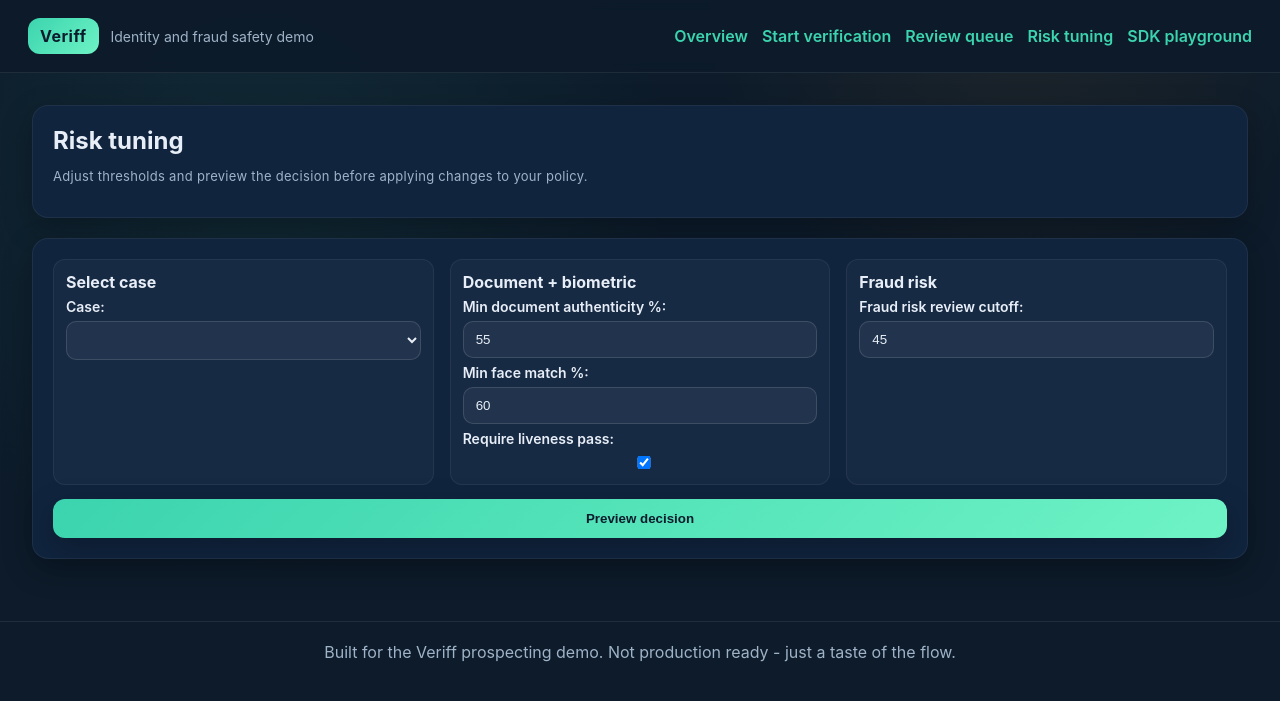
After one commit to Bamboocoffee/veriff, a Django app: page /risk-tuning/ in a window 1280 px wide. The commit adds this page. Shown: the top 701 px of the page. Run offline with Django 5.2, Linux system fonts and the light colour scheme; data that the repository does not hold is empty.

Commit message:
Add risk tuning preview to test custom decision thresholds

```diff
--- a/templates/base.html
+++ b/templates/base.html
@@ -17,6 +17,7 @@
         <a href="{% url 'dashboard' %}">Overview</a>
         <a href="{% url 'start_verification' %}">Start verification</a>
         <a href="{% url 'review_queue' %}">Review queue</a>
+        <a href="{% url 'risk_tuning' %}">Risk tuning</a>
         <a href="{% url 'sdk_playground' %}">SDK playground</a>
     </nav>
 </header>
--- /dev/null
+++ b/templates/risk_tuning.html
@@ -0,0 +1,47 @@
+{% extends "base.html" %}
+{% block content %}
+<div class="panel">
+    <h2>Risk tuning</h2>
+    <p class="stat-label">Adjust thresholds and preview the decision before applying changes to your policy.</p>
+</div>
+
+<div class="panel">
+    <form method="post" class="form-grid">
+        {% csrf_token %}
+        <div class="layout-grid">
+            <div class="list-item">
+                <strong>Select case</strong>
+                {{ form.case_id.label_tag }}{{ form.case_id }}
+            </div>
+            <div class="list-item">
+                <strong>Document + biometric</strong>
+                {{ form.min_doc_score.label_tag }}{{ form.min_doc_score }}
+                {{ form.min_face_match.label_tag }}{{ form.min_face_match }}
+                {{ form.enforce_liveness.label_tag }}{{ form.enforce_liveness }}
+            </div>
+            <div class="list-item">
+                <strong>Fraud risk</strong>
+                {{ form.fraud_review_cutoff.label_tag }}{{ form.fraud_review_cutoff }}
+            </div>
+        </div>
+        <button type="submit">Preview decision</button>
+    </form>
+</div>
+
+{% if preview %}
+<div class="panel">
+    <h3>Preview</h3>
+    <div class="pill-row">
+        <span class="chip">Doc {{ preview.case.doc_authenticity_score }}%</span>
+        <span class="chip">Face {{ preview.case.face_match_score }}%</span>
+        <span class="chip {% if preview.case.fraud_risk_score > 40 %}danger{% else %}warn{% endif %}">Fraud {{ preview.case.fraud_risk_score }}</span>
+    </div>
+    <p class="stat-label">Decision: {{ preview.decision|capfirst }}</p>
+    <ul class="list">
+        {% for reason in preview.reasons %}
+            <li class="list-item">{{ reason }}</li>
+        {% endfor %}
+    </ul>
+</div>
+{% endif %}
+{% endblock %}
--- a/verification/forms.py
+++ b/verification/forms.py
@@ -48,3 +48,16 @@ class ReviewDecisionForm(forms.Form):
     )
     reviewer_name = forms.CharField(max_length=120, required=False, label="Reviewer")
     reviewer_notes = forms.CharField(widget=forms.Textarea(attrs={"rows": 2}), required=False, label="Notes")
+
+
+class RiskTuningForm(forms.Form):
+    def __init__(self, *args, **kwargs):
+        case_choices = kwargs.pop("case_choices", [])
+        super().__init__(*args, **kwargs)
+        self.fields["case_id"].choices = case_choices
+
+    case_id = forms.ChoiceField(label="Case", choices=[])
+    min_doc_score = forms.IntegerField(label="Min document authenticity %", min_value=0, max_value=100, initial=55)
+    min_face_match = forms.IntegerField(label="Min face match %", min_value=0, max_value=100, initial=60)
+    fraud_review_cutoff = forms.IntegerField(label="Fraud risk review cutoff", min_value=0, max_value=100, initial=45)
+    enforce_liveness = forms.BooleanField(label="Require liveness pass", required=False, initial=True)
--- a/verification/urls.py
+++ b/verification/urls.py
@@ -9,5 +9,6 @@ urlpatterns = [
     path("review/", views.review_queue, name="review_queue"),
     path("case/<int:pk>/review/", views.review_case, name="review_case"),
     path("case/<int:pk>/rerun/", views.rerun_case, name="rerun_case"),
+    path("risk-tuning/", views.risk_tuning, name="risk_tuning"),
     path("sdk-playground/", views.sdk_playground, name="sdk_playground"),
 ]
--- a/verification/views.py
+++ b/verification/views.py
@@ -4,7 +4,7 @@ from django.db import models
 from django.shortcuts import get_object_or_404, redirect, render
 from django.urls import reverse
 
-from .forms import ReviewDecisionForm, VerificationCaseForm
+from .forms import ReviewDecisionForm, RiskTuningForm, VerificationCaseForm
 from .models import VerificationCase
 
 
@@ -189,3 +189,61 @@ def sdk_playground(request):
         "sdk_playground.html",
         {"sample_steps": sample_steps, "customization": customization},
     )
+
+
+def risk_tuning(request):
+    """Adjust thresholds and preview how a case would be decided."""
+    cases = VerificationCase.objects.all()
+    choices = [(str(c.pk), f"{c.full_name} ({c.get_status_display()})") for c in cases]
+    preview = None
+    selected_case = None
+    form = RiskTuningForm(request.POST or None, case_choices=choices)
+    if request.method == "POST" and form.is_valid():
+        selected_case = get_object_or_404(VerificationCase, pk=form.cleaned_data["case_id"])
+        selected_case.run_full_evaluation(save=False)
+        preview = simulate_decision(
+            selected_case,
+            {
+                "min_doc_score": form.cleaned_data["min_doc_score"],
+                "min_face_match": form.cleaned_data["min_face_match"],
+                "fraud_review_cutoff": form.cleaned_data["fraud_review_cutoff"],
+                "enforce_liveness": form.cleaned_data["enforce_liveness"],
+            },
+        )
+    return render(
+        request,
+        "risk_tuning.html",
+        {"form": form, "preview": preview, "selected_case": selected_case},
+    )
+
+
+def simulate_decision(case: VerificationCase, thresholds: dict):
+    """Apply custom thresholds to a case without persisting."""
+    reasons = []
+    decision = VerificationCase.STATUS_APPROVED
+
+    if case.aml_findings.get("sanctions"):
+        decision = VerificationCase.STATUS_REJECTED
+        reasons.append("Sanctions hit")
+    if thresholds.get("enforce_liveness") and not case.liveness_passed:
+        decision = VerificationCase.STATUS_REVIEW
+        reasons.append("Liveness required but not passed")
+    if case.doc_authenticity_score < thresholds.get("min_doc_score", 55):
+        decision = VerificationCase.STATUS_REVIEW
+        reasons.append(f"Doc authenticity below {thresholds.get('min_doc_score')}")
+    if case.face_match_score < thresholds.get("min_face_match", 60):
+        decision = VerificationCase.STATUS_REVIEW
+        reasons.append(f"Face match below {thresholds.get('min_face_match')}")
+    if case.fraud_risk_score >= thresholds.get("fraud_review_cutoff", 45):
+        decision = VerificationCase.STATUS_REVIEW
+        reasons.append(f"Fraud score above {thresholds.get('fraud_review_cutoff')}")
+    if not case.age_verified:
+        decision = VerificationCase.STATUS_REVIEW
+        reasons.append("Age under threshold")
+
+    return {
+        "decision": decision,
+        "reasons": reasons or ["All signals within thresholds"],
+        "case": case,
+        "thresholds": thresholds,
+    }
```
